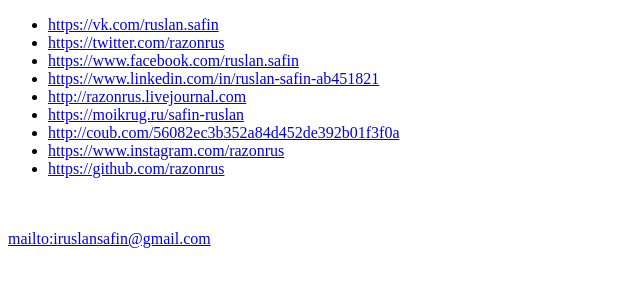
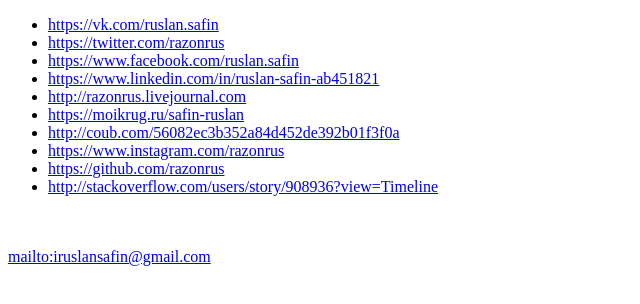
Before and after one commit to razonrus/index, a plain HTML site: page index.html in a window 1280 px wide. Shown: the whole page, without its empty margins (0-640 px from the left). Drawn offline with Linux system fonts and the light colour scheme.

Commit message:
added stackoverflow profile

```diff
--- a/index.html
+++ b/index.html
@@ -41,6 +41,7 @@
 			<li><a href="http://coub.com/56082ec3b352a84d452de392b01f3f0a" target="_blank">http://coub.com/56082ec3b352a84d452de392b01f3f0a</a></li>
 			<li><a href="https://www.instagram.com/razonrus" target="_blank">https://www.instagram.com/razonrus</a></li>
 			<li><a href="https://github.com/razonrus" target="_blank">https://github.com/razonrus</a></li>
+			<li><a href="http://stackoverflow.com/users/story/908936?view=Timeline" target="_blank">http://stackoverflow.com/users/story/908936?view=Timeline</a></li>
 		</ul>
 		<br/>
 		<br/>
```
